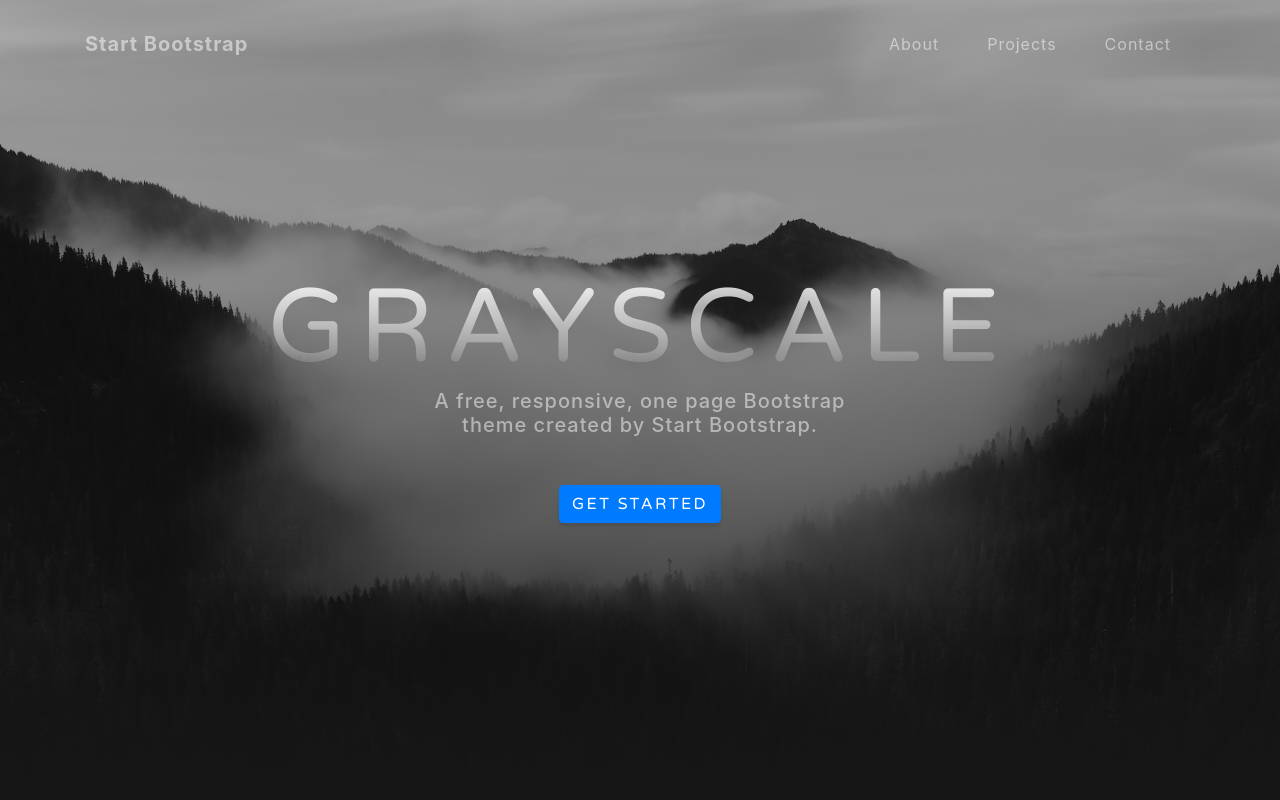
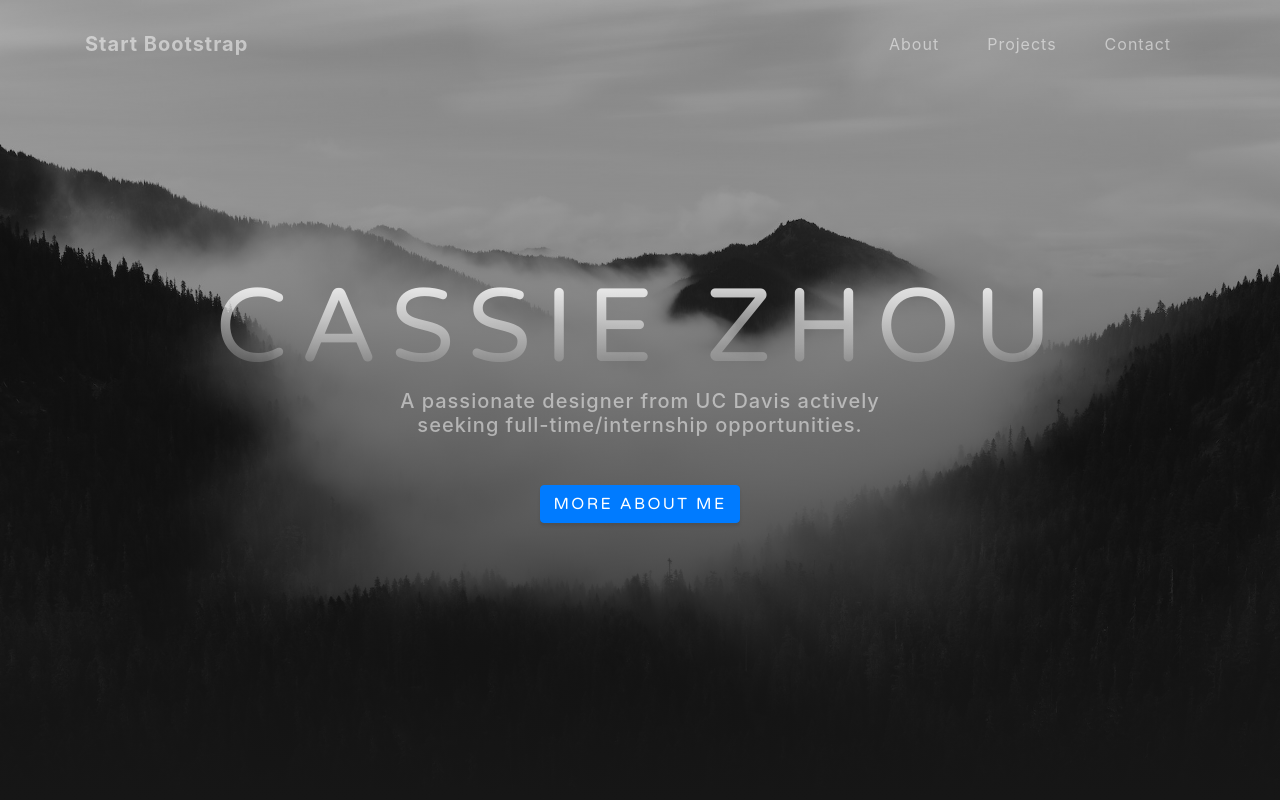
Before and after one commit to cassiezhou97/cassiezhou97.github.io, a website with bundled scripts: page index.html in a window 1280 px wide. Shown: the top 800 px of the page. Built offline with nearby package versions, Linux system fonts and the light colour scheme.

Commit message:
Update index.html

```diff
--- a/index.html
+++ b/index.html
@@ -53,9 +53,9 @@
   <header class="masthead">
     <div class="container d-flex h-100 align-items-center">
       <div class="mx-auto text-center">
-        <h1 class="mx-auto my-0 text-uppercase">Grayscale</h1>
-        <h2 class="text-white-50 mx-auto mt-2 mb-5">A free, responsive, one page Bootstrap theme created by Start Bootstrap.</h2>
-        <a href="#about" class="btn btn-primary js-scroll-trigger">Get Started</a>
+        <h1 class="mx-auto my-0 text-uppercase">Cassie Zhou</h1>
+        <h2 class="text-white-50 mx-auto mt-2 mb-5">A passionate designer from UC Davis actively seeking full-time/internship opportunities.</h2>
+        <a href="#about" class="btn btn-primary js-scroll-trigger">More About Me</a>
       </div>
     </div>
   </header>
```
